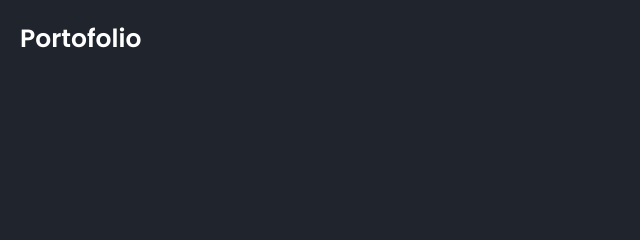
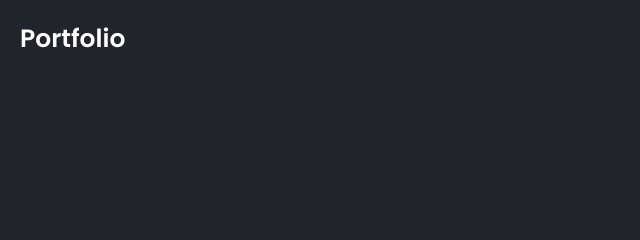
Before and after one commit to ZhidanRn/PortofolioWebsite, a plain HTML site: page index.html in a window 1280 px wide. Shown: the top 240 px of the page, 0-640 px from the left. Drawn offline with nearby package versions, Linux system fonts and the light colour scheme.

Commit message:
Update CV

```diff
--- a/index.html
+++ b/index.html
@@ -16,7 +16,7 @@
   <body>
     <!-- header design -->
     <header class="header">
-      <a href="#" class="logo">Portofolio</a>
+      <a href="#" class="logo">Portfolio</a>
 
       <i class="bx bx-menu" id="menu-icon"></i>
 
```
Also changed, not shown: 1 other file.
